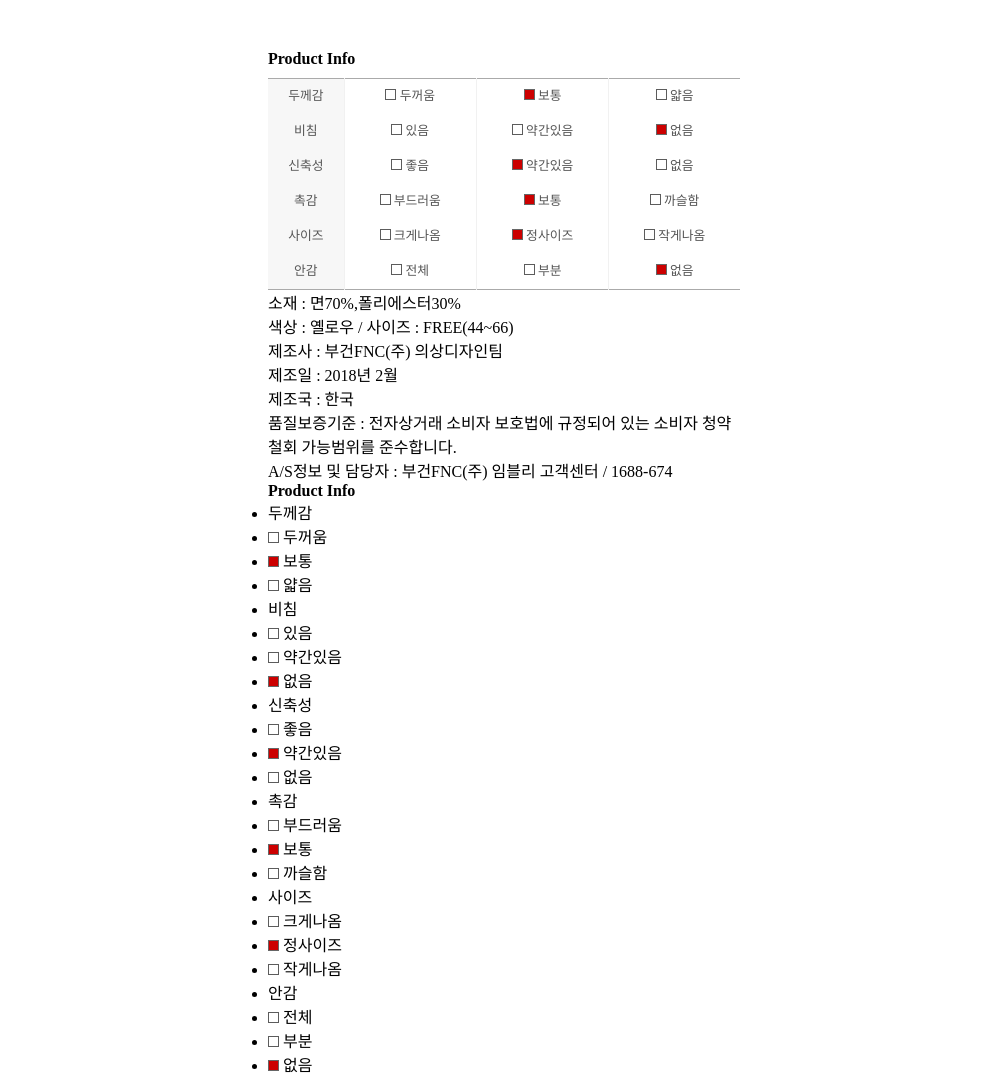
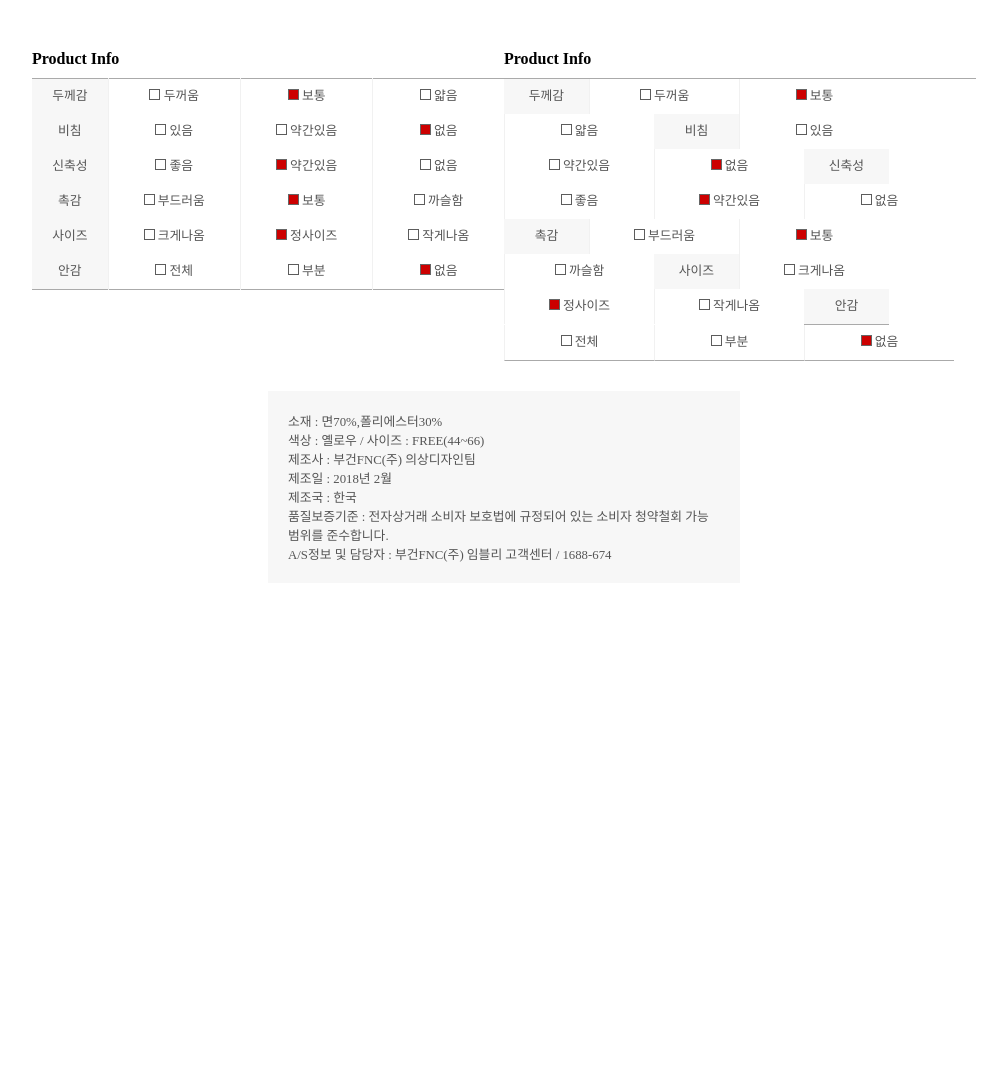
Before and after one commit to KimGenius/lesson, a plain HTML site: page 2018-02-24/productInfo/productInfo.html in a window 1280 px wide. Shown: the top 1079 px of the page, without its empty margins (136-1143 px from the left). After the commit the page ends 800 px from the top, so only its background shows below. Drawn offline with Linux system fonts and the light colour scheme.

Commit message:
list 완성 및 README 수정

```diff
--- a/2018-02-24/productInfo/productInfo.css
+++ b/2018-02-24/productInfo/productInfo.css
@@ -15,12 +15,26 @@ body {
 
 .table-version, .list-version {
     position: relative;
-    width: 40%;
+    display: inline-block;
+    flex: 1;
 }
 
+h4 {
+    margin-bottom: 10px;
+}
+
+/*.hi {*/
+    /*flex: 2*/
+/*}*/
+
+.wrap {
+    width: 80%;
+    display: flex;
+}
+
+/*table version css code*/
 table {
     width: 100%;
-    margin-top: 10px;
     /*table 사이사이 간격 없애기*/
     border-collapse: collapse;
     border-top: 1px solid #aaa;
@@ -37,13 +51,12 @@ table > tbody > tr {
 
 /*table 상,하단 선은 이렇게도 할 수 있음*/
 /*table > tbody > tr:first-of-type {*/
-    /*border-top: 1px solid #aaa;*/
+/*border-top: 1px solid #aaa;*/
 /*}*/
 
 /*table > tbody > tr:last-of-type {*/
-    /*border-bottom: 1px solid #aaa;*/
+/*border-bottom: 1px solid #aaa;*/
 /*}*/
-
 
 table > tbody > tr > td {
     color: #555555;
@@ -56,10 +69,49 @@ table > tbody > tr > td:first-of-type {
     border-left: none;
 }
 
+/*list-version css code*/
+li {
+    list-style: none;
+    /*float: left;*/
+}
+
+ul {
+    height: 35px;
+}
+
+ul > li {
+    width: 150px;
+    float: left;
+    text-align: center;
+    vertical-align: middle;
+    line-height: 35px;
+    color: #555555;
+    border-left: 1px solid #f1f1f1;
+    font-size: .8rem;
+}
+
+ul > li:first-of-type {
+    width: 85px;
+}
+
+ul > li:first-of-type {
+    background-color: #f7f7f7;
+    border-left: none;
+}
+
+ul:first-of-type {
+    border-top: 1px solid #aaa;
+}
+
+ul:last-of-type > li {
+    border-bottom: 1px solid #aaa;
+}
+
+/*description area css code*/
 .desc-area {
     position: relative;
     width: 40%;
-    margin-top: 10px;
+    margin-top: 30px;
     background-color: #f7f7f7;
     padding: 20px;
     color: #555555;
--- a/2018-02-24/productInfo/productInfo.html
+++ b/2018-02-24/productInfo/productInfo.html
@@ -6,6 +6,8 @@
     <link rel="stylesheet" href="./productInfo.css">
 </head>
 <body>
+<div class="wrap">
+
     <div class="table-version">
         <h4>Product Info</h4>
         <table>
@@ -114,17 +116,6 @@
             </tr>
             </tbody>
         </table>
-    <div class="table-version-desc">
-        <p>
-            소재 : 면70%,폴리에스터30%<br/>
-            색상 : 옐로우 / 사이즈 : FREE(44~66)<br/>
-            제조사 : 부건FNC(주) 의상디자인팀<br/>
-            제조일 : 2018년 2월<br/>
-            제조국 : 한국<br/>
-            품질보증기준 : 전자상거래 소비자 보호법에 규정되어 있는 소비자 청약철회 가능범위를 준수합니다.<br/>
-            A/S정보 및 담당자 : 부건FNC(주) 임블리 고객센터 / 1688-674
-        </p>
-    </div>
     </div>
     <div class="list-version">
         <h4>Product Info</h4>
@@ -219,6 +210,10 @@
             </li>
         </ul>
     </div>
+    <!--혹시나 flex 설명이 필요할 경우 오픈-->
+    <!--<div class="hi">-->
+    <!--</div>-->
+</div>
 <div class="desc-area">
     <p>
         소재 : 면70%,폴리에스터30%<br/>
```
Also changed, not shown: README.md. Lines whose indentation alone changed are shown as unchanged.
